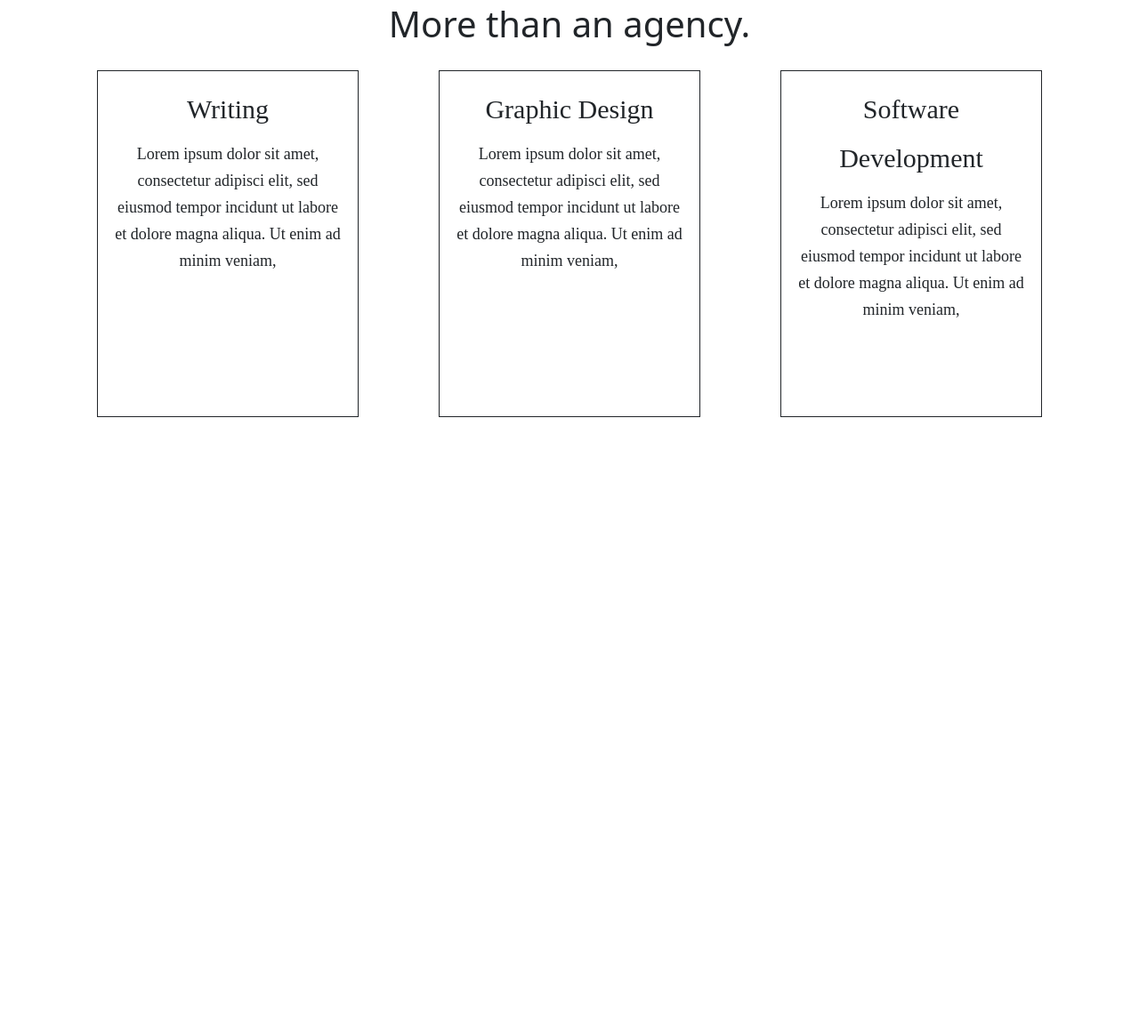
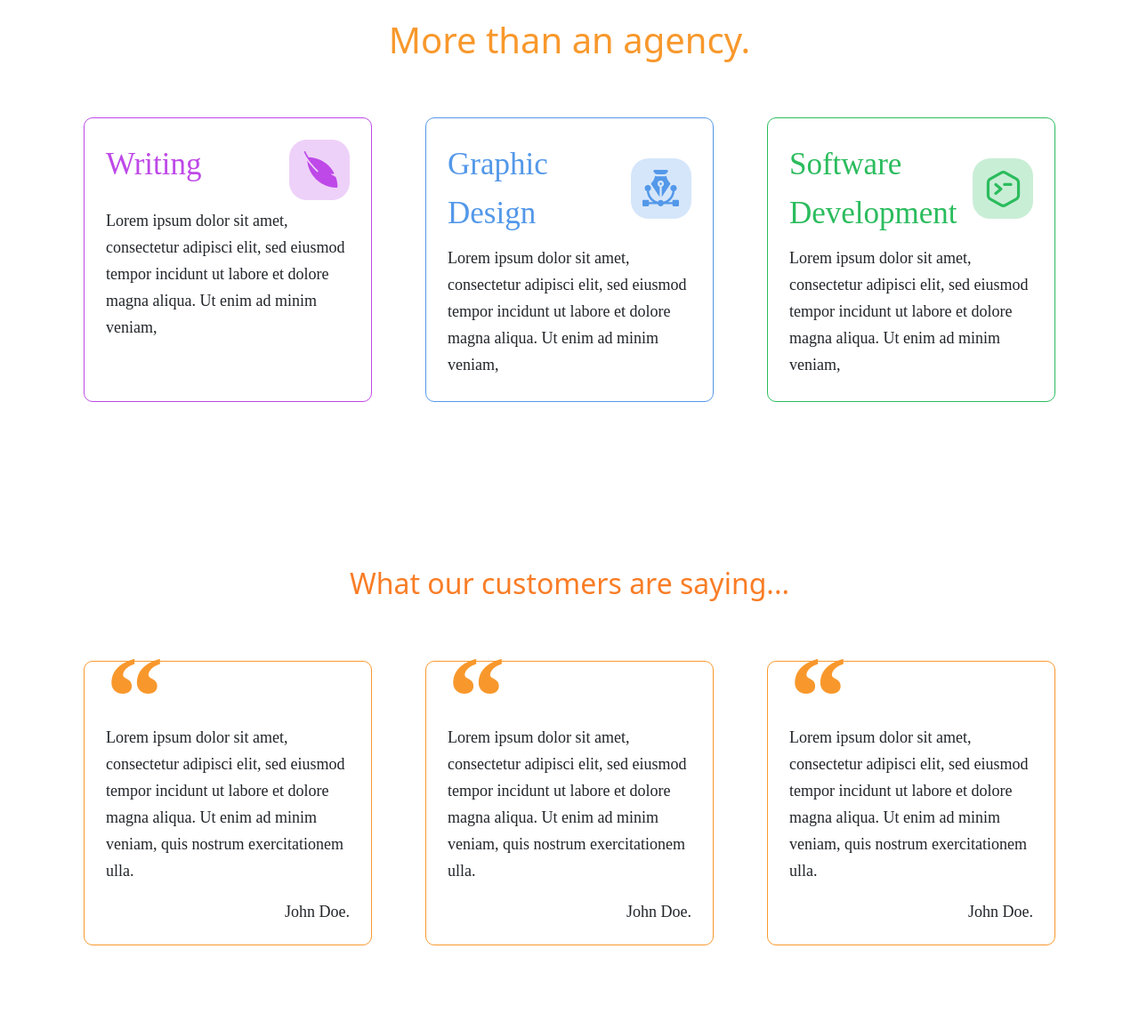
Before and after one commit to wpaq/bb8-team-desafio, a plain HTML site: page index.html in a window 1280 px wide. Shown: the part 1185-2342 px from the top of the page at 89% size. Before the commit the page ends 1728 px from the top, so only its background shows below. Drawn offline with Linux system fonts and the light colour scheme.

Commit message:
testemunials section add

```diff
--- a/assets/css/styleIndex.css
+++ b/assets/css/styleIndex.css
@@ -167,25 +167,26 @@
 
 .products-text {
     width: 100%;
-}
-
-.products-card {
-    width: 100%;
+    color: #F8982C;
 }
 
 .p-card {
     margin: auto;
-    padding: 15px;
-    width: 294px;
-    height: 390px;
-    border: 1px solid;
+    padding: 1.5em;
+    width: 324px;
+    height: 320px;
+    text-align: left;
+    border-radius: 10px;
 }
 
-.p-card h3 {
+.p-card h4 {
+    display: flex;
+    justify-content: space-between;
+    text-align: left;
     font-family: Nunito;
     font-style: normal;
     font-weight: normal;
-    font-size: 30px;
+    font-size: 35px;
     line-height: 55px;
 }
 
@@ -196,3 +197,57 @@
     font-size: 18px;
     line-height: 30px;
 }
+
+#writing-card {
+    border: 1px solid #BE49E8;
+}
+#writing-card h4{
+    color: #BE49E8;
+}
+
+#graphic-card {
+    border: 1px solid #5398E9;
+}
+#graphic-card h4{
+    color: #5398E9;
+}
+
+#software-card {
+    border: 1px solid #2BBC5D;
+}
+#software-card h4{
+    color: #2BBC5D;
+}
+
+.testemunials-section {
+    width: 100%;
+    padding: 4em;
+    display: flex;
+    flex-wrap: wrap;
+    align-items: center;
+    justify-content: center;
+    height: 614px;
+}
+
+.testemunials-section h2 {
+    text-align: left;
+    color: #F97D26;
+}
+
+.groups {
+    width: 100%;
+    display: flex;
+    justify-content: space-between;
+}
+
+.group-card {
+    border: 1px solid#F8982C;
+}
+
+#aspas {
+    font-family: Redressed;
+    font-style: normal;
+    font-weight: bold;
+    font-size: 130px;
+    color: #F8982C;
+}
--- a/index.html
+++ b/index.html
@@ -42,6 +42,7 @@
         </div>
     </div>
 
+    <!-- Companies Section -->
     <div class="companies-section">
         <div class="companies-text">
             <h1>Companies that trust us</h1>
@@ -56,24 +57,46 @@
         </div>
     </div>
 
+    <!-- Products Section -->
     <div class="products-section">
         <div class="products-text">
             <h1>More than an agency.</h1>
         </div>
-
-        <div class="p-card">
-            <h3>Writing</h3>
+        <div class="p-card" id="writing-card">
+            <h4>Writing <img src="assets/img/Writing Icon.png" alt=""></h4>
             <p>Lorem ipsum dolor sit amet, consectetur adipisci elit, sed eiusmod tempor incidunt ut labore et dolore magna aliqua. Ut enim ad minim veniam,</p>
         </div>
-        <div class="p-card">
-            <h3>Graphic Design</h3>
+        <div class="p-card" id="graphic-card">
+            <h4>Graphic Design <img src="assets/img/graphicDesign_icon.svg" alt=""></h4>
             <p>Lorem ipsum dolor sit amet, consectetur adipisci elit, sed eiusmod tempor incidunt ut labore et dolore magna aliqua. Ut enim ad minim veniam,</p>
         </div>
-        <div class="p-card">
-            <h3>Software Development</h3>
+        <div class="p-card" id="software-card">
+            <h4>Software Development <img src="assets/img/softwareDevelopment_icon.svg" alt=""></h4>
             <p>Lorem ipsum dolor sit amet, consectetur adipisci elit, sed eiusmod tempor incidunt ut labore et dolore magna aliqua. Ut enim ad minim veniam,</p>
         </div>
+    </div>
 
+    <div class="testemunials-section">
+        <h2>What our customers are saying...</h2>
+        <div class="groups">
+            <div class="p-card group-card">
+                <p id="aspas">“</p>
+                <p>Lorem ipsum dolor sit amet, consectetur adipisci elit, sed eiusmod tempor incidunt ut labore et dolore magna aliqua. Ut enim ad minim veniam, quis nostrum exercitationem ulla.</p>
+                <p class="text-end">John Doe.</p>
+            </div>
+            <div class="p-card group-card">
+                <p id="aspas">“</p>
+                <p>Lorem ipsum dolor sit amet, consectetur adipisci elit, sed eiusmod tempor incidunt ut labore et dolore magna aliqua. Ut enim ad minim veniam, quis nostrum exercitationem ulla.</p>
+                <p class="text-end">John Doe.</p>
+            </div>
+            <div class="p-card group-card">
+                <p id="aspas">“</p>
+                <p>Lorem ipsum dolor sit amet, consectetur adipisci elit, sed eiusmod tempor incidunt ut labore et dolore magna aliqua. Ut enim ad minim veniam, quis nostrum exercitationem ulla.</p>
+                <p class="text-end">John Doe.</p>
+            </div>
+            <div class="group02"></div>
+            <div class="group03"></div>
+        </div>
     </div>
 </body>
 </html>
```
Also changed, not shown: assets/img/Writing Icon.png (added), assets/img/graphicDesign_icon.svg (added), assets/img/softwareDevelopment_icon.svg (added).
